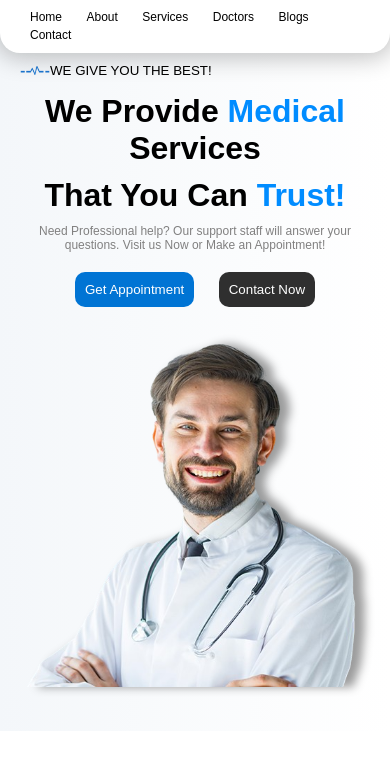
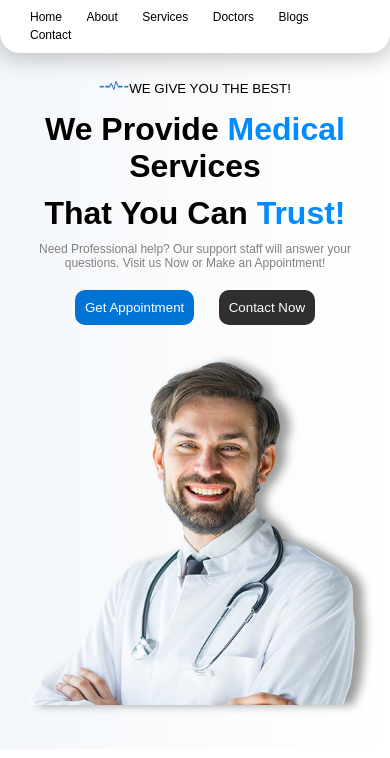
Before and after one commit to ihdhdvdjhd1864-lab/Hospital-MedStar, a plain HTML site: page index.html in a window 390 px wide. Shown: the part 57-815 px from the top of the page. Drawn offline with Linux system fonts and the light colour scheme; a script that the page names is missing.

Commit message:
Add files via upload

```diff
--- a/style.css
+++ b/style.css
@@ -747,7 +747,11 @@ ul {
   .img1 {
     width: 180px;
   }
-
+.We .small{
+  margin-top: 15px;
+  display: block;
+  text-align: center;
+}
   .Home {
     flex-direction: column;
     text-align: center;
```
